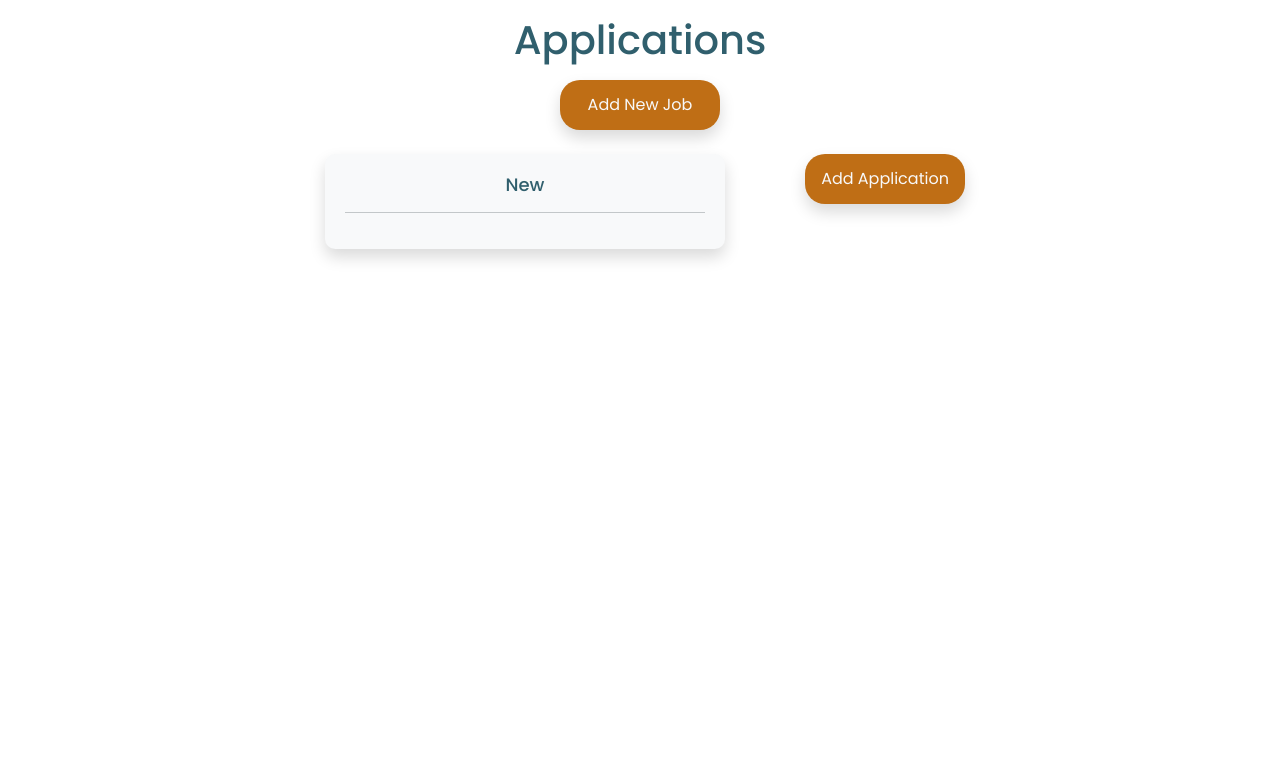
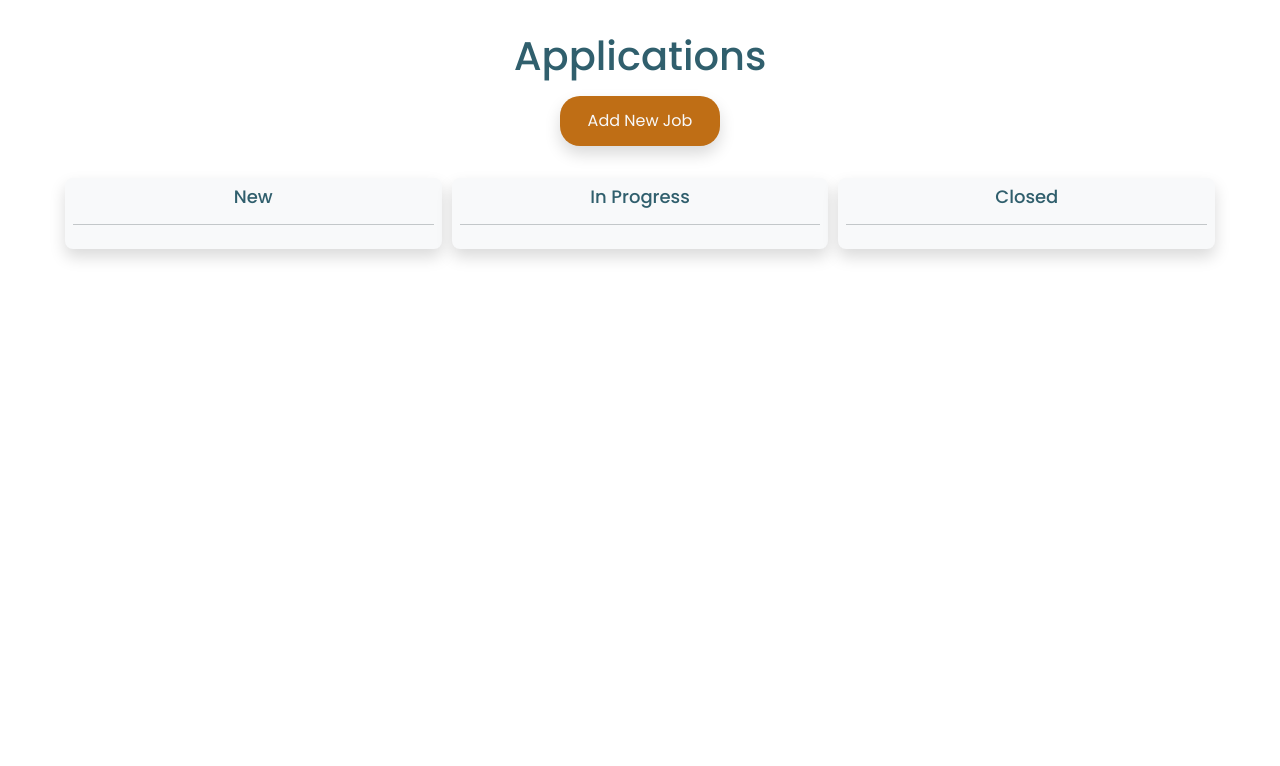
Before and after one commit to Tamas-Gavlider/2410-hackhaton-team5, a Django app: page /job_applications/ in a window 1280 px wide. Shown: the part 165-931 px from the top of the page. Run offline with Django 5.2, Linux system fonts and the light colour scheme; the visitor is signed in with stand-in values (Sample User, id 1); data that the repository does not hold is empty; some libraries are stand-ins or nearby versions.

Commit message:
style: adjust kanban board styling

```diff
--- a/dashboard/templates/dashboard/dashboard.html
+++ b/dashboard/templates/dashboard/dashboard.html
@@ -2,9 +2,9 @@
 {% load static %}
 {% block content %}
 
-<div class="container">
+<div class="container-fluid">
   <div class="row">
-    <div class="col-lg-10 col-xl-8 text-center mx-auto mb-2">
+    <div class="col text-center mx-auto mb-2">
       <h1>Dashboard</h1>
       <!-- Filter Form -->
     <div class="d-flex flex-column gap-3 align-items-start p-3">
--- a/job_applications/templates/job_applications/job_applications.html
+++ b/job_applications/templates/job_applications/job_applications.html
@@ -1,102 +1,100 @@
 {% extends "base.html" %}
 {% load static %}
 {% block content %}
-<div class="container">
+<div class="container-fluid">
   <div class="row">
-    <div class="col-md-12 col-lg-10 col-xl-8 text-center mx-auto mb-2">
+    <div class="col text-center mx-auto m-3">
       <h1>Applications</h1>
       <button type="button" class="primary-btn button shadow mt-2 mb-3 btn" data-bs-toggle="modal" data-bs-target="#taskModal">Add New Job</button>
-    <div class="board">
-      <div class="column shadow my-2" id="newApp">
-        <h2>New</h2>
-        <hr>
-        <div class="task-container">
-          {% for application in applications %}
-      <div class="board">
-        <div class="column shadow my-2" id="newApp">
+    <div class="board py-2">
+      <div class="column shadow rounded-3 p-2 my-2" id="newApp">
         <h2>New</h2>
         <hr>
         <div class="task-container">
           {% for application in applications %}
             {% if application.status in '["Draft","Applied"]' %}
-            <div class="task" id="task-{{ application.id }}">
-              <span>Company<br>{{ application.company_name }}</span><br>
-              <span>Position<br>{{ application.position }}</span>
-              <a class="secondary-btn button shadow mt-2 mb-3 btn" id="newEdit"
-                href="{% url 'application_detail' application.id %}">View</a>
+              <div class="text-start task" id="task-{{ application.id }}">
+                <div class="field">
+                  <span class="label">Company</span>
+                  <span class="value">{{ application.company_name }}</span>
+                </div>
+
+                <div class="field">
+                  <span class="label">Position</span>
+                  <span class="value">{{ application.position }}</span>
+                </div>
+
+                <div class="field">
+                  <span class="label">Status</span>
+                  <span class="value">{{ application.status }}</span>
+                </div>
+
+                <div class="d-flex text-center">
+                  <a href="{% url 'application_detail' application.id %}" class="new-appl-view text-decoration-none fw-bold px-2">View</a>
+                </div>
               </div>
             {% endif %}
           {% endfor %}
         </div>
       </div>
 
-        <div class="column shadow my-2" id="in-progress">
+      <div class="column shadow rounded-3 p-2 my-2" id="in-progress">
         <h2>In Progress</h2>
         <hr>
         <div class="task-container">
           {% for application in applications %}
             {% if application.status in '["Under Review","Interview appointed","Interview appointed"]'%}
               <div class="task" id="task-{{ application.id }}">
-              <span>Company<br>{{ application.company_name }}</span><br>
-              <span>Position<br>{{ application.position }}</span><br>
-              {% if application.id %}
-              <a class="secondary-btn button shadow mt-2 mb-3 btn" id="pendingEdit"
-                href="{% url 'application_detail' application.id %}">View</a>
-              {% endif %}
+                <div class="field">
+                  <span class="label">Company</span>
+                  <span class="value">{{ application.company_name }}</span>
+                </div>
+
+                <div class="field">
+                  <span class="label">Position</span>
+                  <span class="value">{{ application.position }}</span>
+                </div>
+
+                <div class="field">
+                  <span class="label">Status</span>
+                  <span class="value">{{ application.status }}</span>
+                </div>
+
+                <a href="{% url 'application_detail' application.id %}" class="progress-appl-view text-decoration-none fw-bold px-2">View</a>
               </div>
             {% endif %}
           {% endfor %}
         </div>
+
       </div>
 
-        <div class="column shadow my-2" id="done">
+      <div class="column shadow rounded-3 p-2 my-2" id="done" ondrop="drop(event, 'done')" ondragover="allowDrop(event)">
         <h2>Closed</h2>
         <hr>
         <div class="task-container">
           {% for application in applications %}
             {% if application.status in '["Offer accepted", "Offered","Rejected"]' %}
               <div class="task" id="task-{{ application.id }}">
-              <span>Company<br>{{ application.company_name }}</span><br>
-              <span>Position<br>{{ application.position }}</span>
-              <a class="secondary-btn button shadow mt-2 mb-3 btn" id="closedEdit"
-                href="{% url 'application_detail' application.id %}">View</a>
+                <div class="field">
+                  <span class="label">Company</span>
+                  <span class="value">{{ application.company_name }}</span>
+                </div>
+
+                <div class="field">
+                  <span class="label">Position</span>
+                  <span class="value">{{ application.position }}</span>
+                </div>
+
+                <div class="field">
+                  <span class="label">Status</span>
+                  <span class="value">{{application.status}}</span>
+                </div>
+
+                <a href="{% url 'application_detail' application.id %}" class="closed-appl-view text-decoration-none fw-bold px-2">View</a>
               </div>
             {% endif %}
           {% endfor %}
         </div>
-      </div>
-    </div>
-    </div>
-  </div>
-</div>
-
-
-<!-- Modal -->
-<div class="modal fade" id="taskModal" tabindex="-1" aria-labelledby="taskModalLabel" aria-hidden="true">
-  <div class="modal-dialog">
-    <div class="modal-content">
-      <div class="modal-header">
-        <h5 class="modal-title" id="taskModalLabel">Add New Application</h5>
-      </div>
-      <div class="modal-body">
-        <form id="taskForm">
-          <div class="form-group">
-            <label for="taskTitle">Job Position</label>
-            <input type="text" class="form-control" id="taskTitle" required>
-          </div>
-          <div class="form-group">
-            <label for="taskDescription">Description</label>
-            <textarea class="form-control" id="taskDescription" required></textarea>
-            {% endfor %}
-
-          </div>
-        </div>
-        <a class="primary-btn button shadow mt-2 mb-3 btn" href="{% url 'add_application' %}">
-          Add Application
-        </a>
-        {% if application.id %}
-        <a class="secondary-btn button shadow mt-2 mb-3 btn" href="{% url 'application_detail' application.id %}">View</a>
-        {% endif %}
       </div>
     </div>
     </div>
@@ -126,10 +124,9 @@
       <div class="modal-footer">
         <button type="button" class="secondary-btn button shadow mt-2 mb-3 btn" data-bs-dismiss="modal">Close</button>
         <button type="button" class="primary-btn button shadow mt-2 mb-3 btn" id="submitApp">Add Application</button>
->>>>>>> 740f347 (feat(ui): adjust Kanban layout for larger screens and update 'Add New Job' button)
       </div>
     </div>
   </div>
 </div>
 
-{% endblock content %}
+{% endblock %}
--- a/static/css/kanban.css
+++ b/static/css/kanban.css
@@ -16,8 +16,6 @@ body {
     width: calc(100% - 30px);
     max-width: 400px;
     background-color: var(--light-gray);
-    border-radius: 10px;
-    padding: 20px;
     box-shadow:
         0px 2px 5px rgba(0, 0, 0, 0.1);
 }
@@ -111,16 +141,20 @@ body {
     border-top: 1px solid var(--light-orange);
 }
 
-/* Media queries */
-@media only screen and (min-width: 900px) {
+/* Media queries for larger screens */
+@media only screen and (min-width: 1000px) {
     .board {
+        display: flex;
+        flex-direction: row;
         align-items: flex-start;
-        flex-direction: row;
-        justify-content: space-around;
+        flex-wrap: nowrap;
     }
     .column {
-        flex: 1;
-        width: 300px;
-        margin: 0 10px;
+        flex: 0 0 30%;
+        max-width: 32%;
+        margin: 0 5px;
+    }
+    .task {
+        width: 100%;
     }
 }
--- a/templates/base.html
+++ b/templates/base.html
@@ -81,7 +81,7 @@
     {% endif %}
   </header>
 
-  <main class="container mx-auto mb-4" aria-label="Main content">
+  <main class="mx-auto mb-4" aria-label="Main content">
     {% block content %}
     <!--Content goes here-->
     {% endblock content %}
```
Also changed, not shown: other parts of static/css/kanban.css (+38 -6 lines), job_applications/urls.py (+20 -5 lines). Lines whose indentation alone changed are shown as unchanged.
